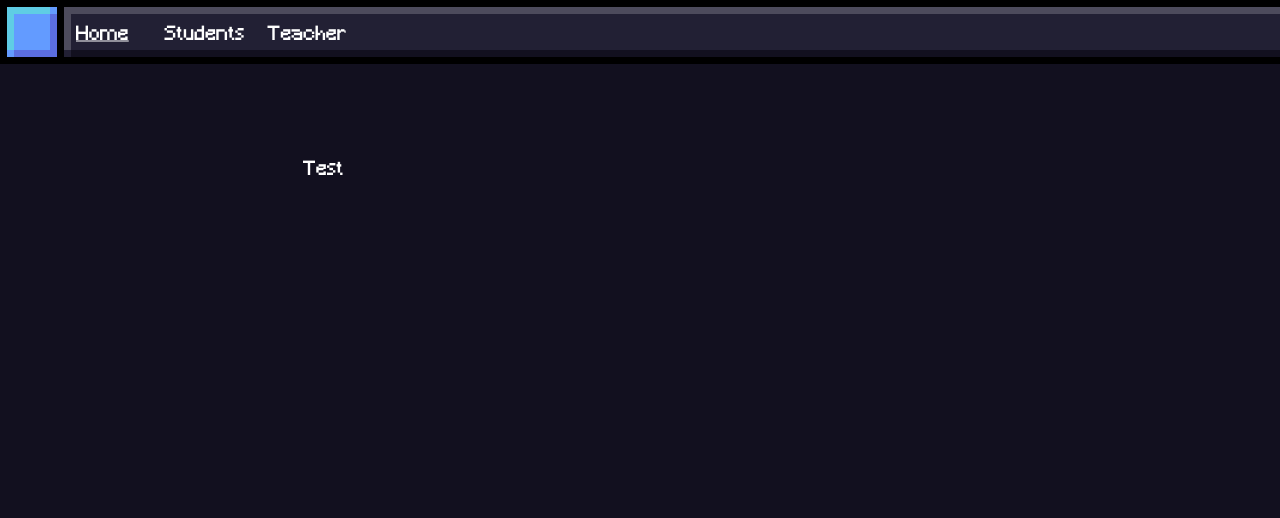
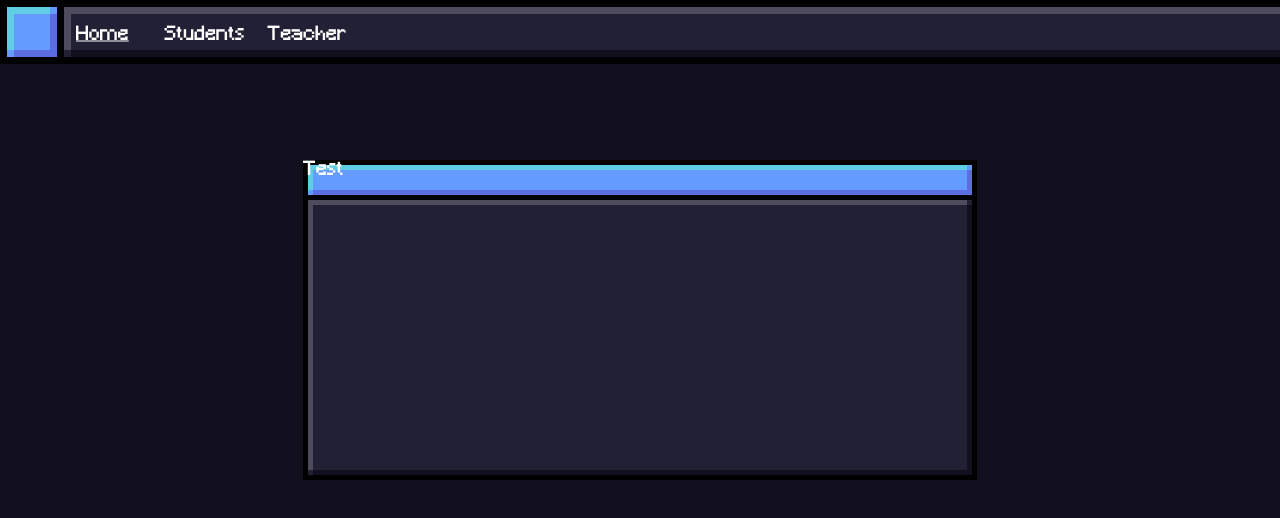
Before and after one commit to ALPHABANDIT2009/Code-Inside, a plain HTML site: page index.html in a window 1280 px wide. Drawn offline with Linux system fonts and the light colour scheme.

Commit message:
Fixed URLs

```diff
--- a/styles.css
+++ b/styles.css
@@ -94,7 +94,7 @@ html, body {
 /* Rectangle */
 .rectangle_side {
 
-    background-image: url("Assets/Pages/Windows/Rectangle Side.png");
+    background-image: url("Assets/Pages/Home/Rectangle Side.png");
 
     height: 320px;
     width:674px;
```
